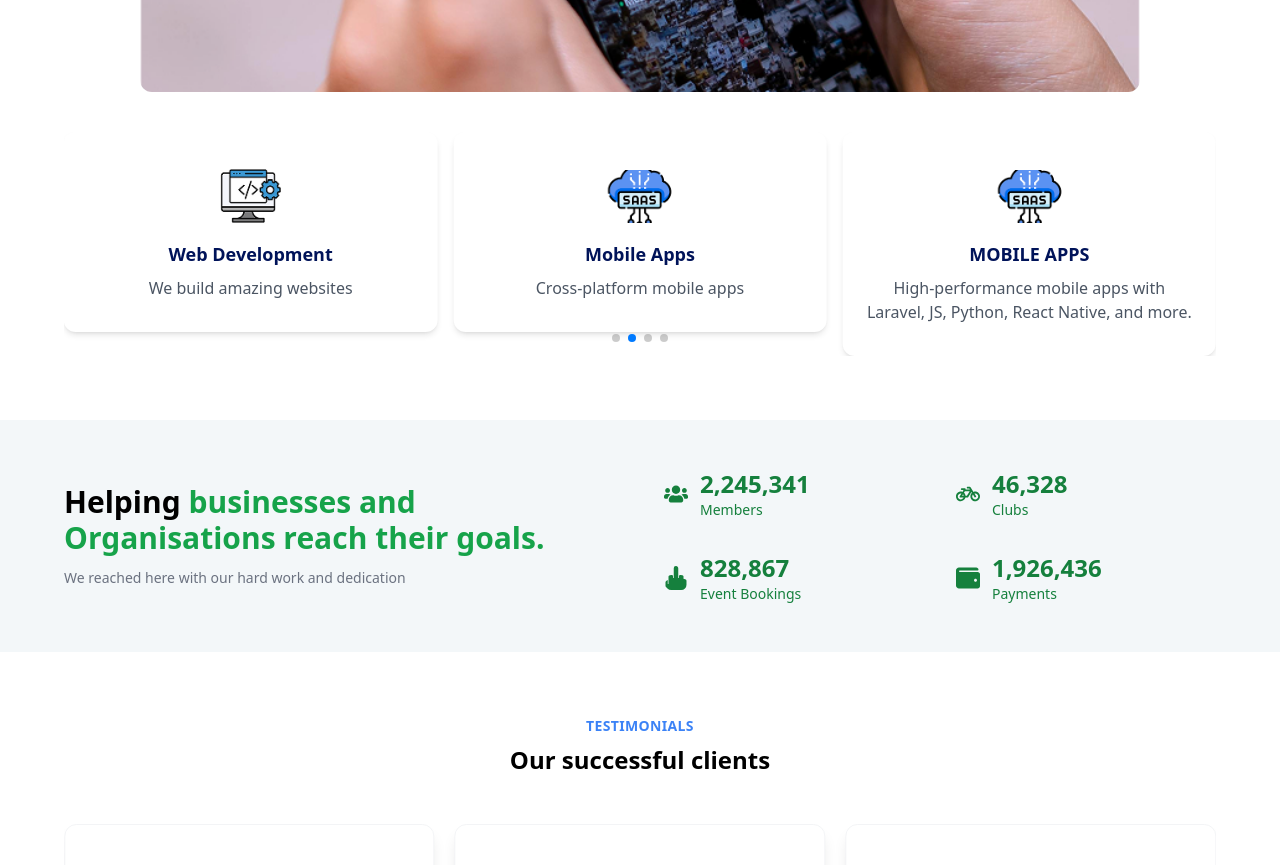
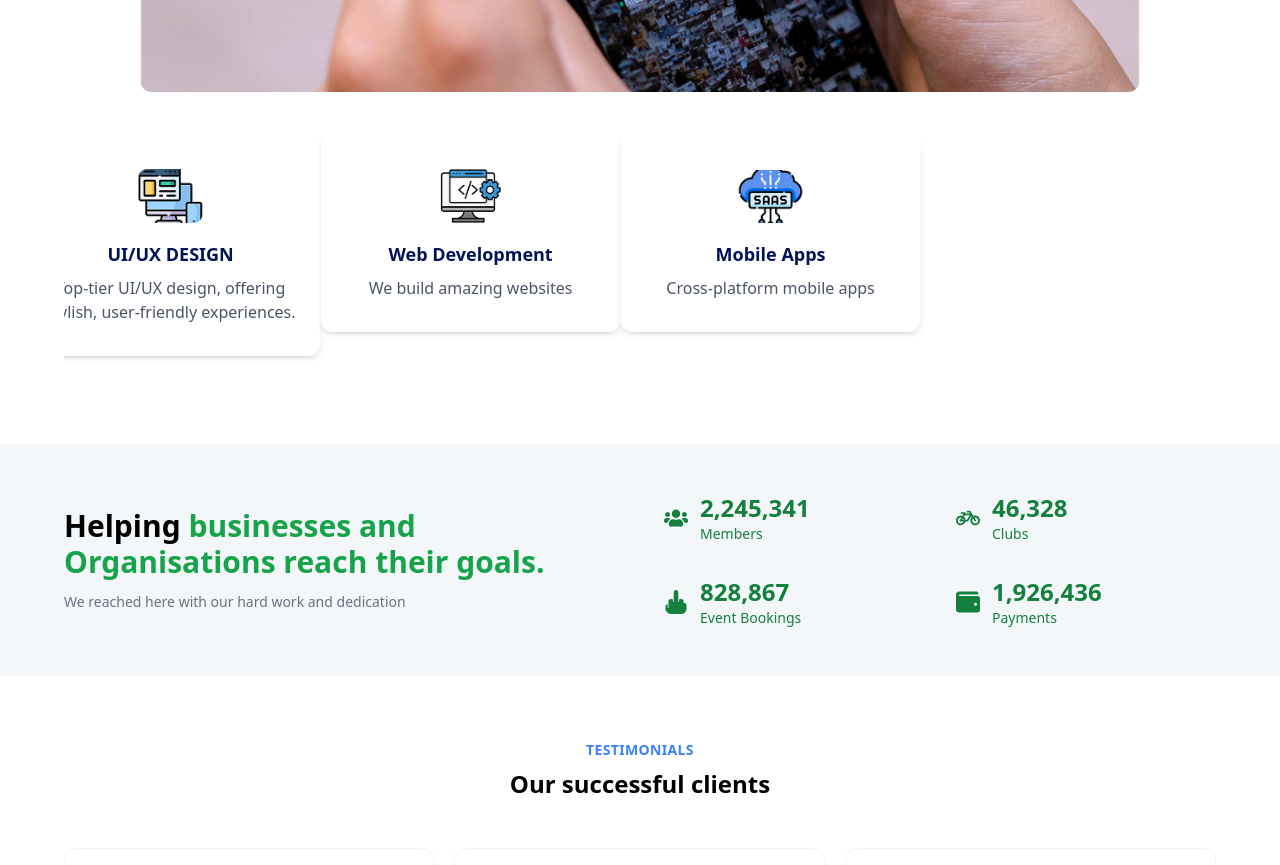
Before and after one commit to dazzycode/masterclasstech, a React (Create React App) app: page / in a window 1280 px wide. Shown: the part 1400-2265 px from the top of the page. Built offline with nearby package versions, Linux system fonts and the light colour scheme; what tailwind-clip-path would draw is missing.

Commit message:
Your commit message here

```diff
--- a/src/pages/LandinPage.jsx
+++ b/src/pages/LandinPage.jsx
@@ -387,30 +387,26 @@ const team = [
       {/* Swiper Section */}
       <section className="mb-16 px-4 sm:px-6 relative">
         <div className="max-w-6xl mx-auto">
-         <Swiper
-  modules={[Autoplay, Pagination]}
-  autoplay={{ delay: 3000, disableOnInteraction: false }}
-  pagination={{ clickable: true }}
-  spaceBetween={16}
-  slidesPerView={1}
-  centeredSlides
+        <Swiper
+  modules={[Autoplay]}
+  autoplay={{
+    delay: 0, // No delay between slides
+    disableOnInteraction: false,
+  }}
+  speed={20000} // Smooth scroll speed (20s per full loop)
   loop={true}
-  loopedSlides={services.length} // Optional but good for dynamic lists
-  breakpoints={{
-    640: {
-      slidesPerView: 1.2,
-    },
-    768: {
-      slidesPerView: 2,
-    },
-    1024: {
-      slidesPerView: 3,
-    },
-  }}
+  loopedSlides={services.length}
+  grabCursor={true}
+  slidesPerView="auto"
+  centeredSlides={true}
+  allowTouchMove={false} // Optional: Disable user drag for true "ticker" effect
   className="group"
 >
   {services.map((item, i) => (
-    <SwiperSlide key={i}>
+    <SwiperSlide
+      key={i}
+      className="!w-[300px]" // Adjust width of each slide
+    >
       <div className="relative px-2 sm:px-0 transition-all duration-500">
         <div className="bg-white shadow-md rounded-xl px-5 py-6 sm:px-6 sm:py-8 text-center">
           <img
```
